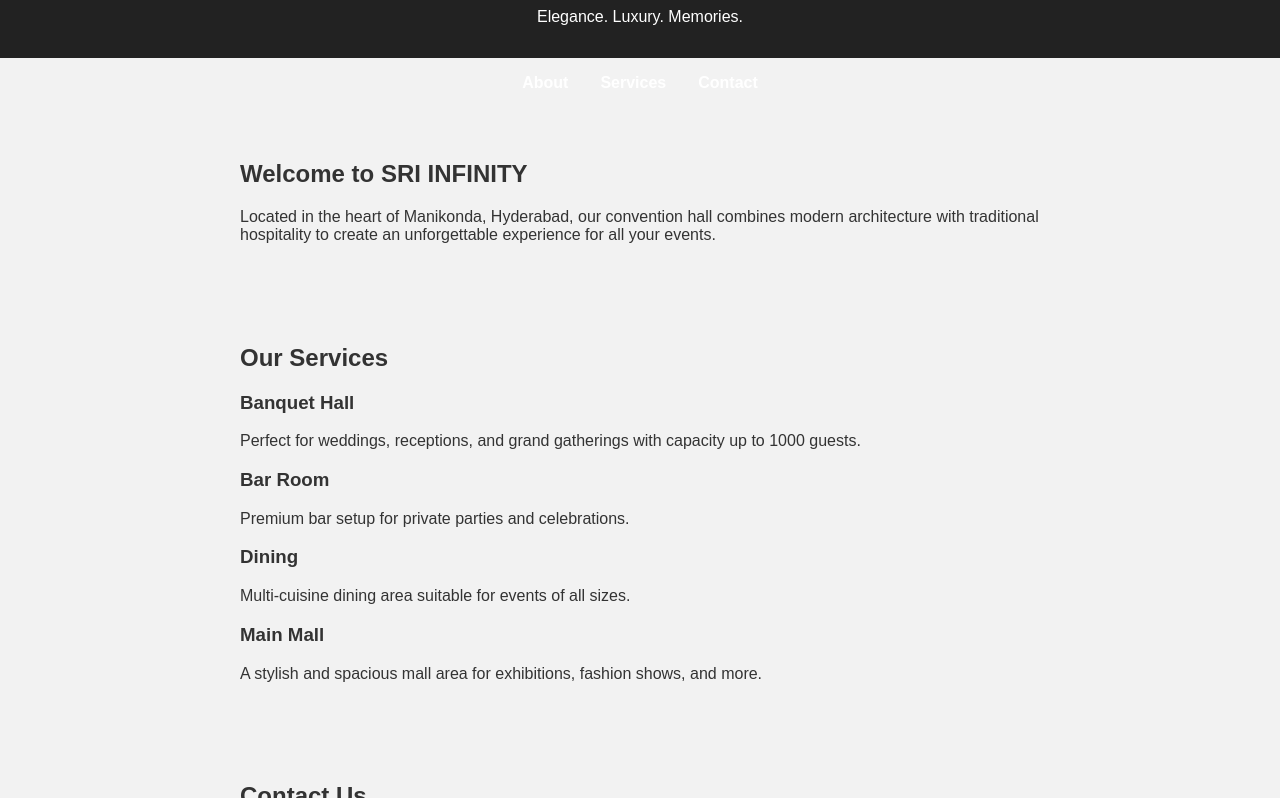
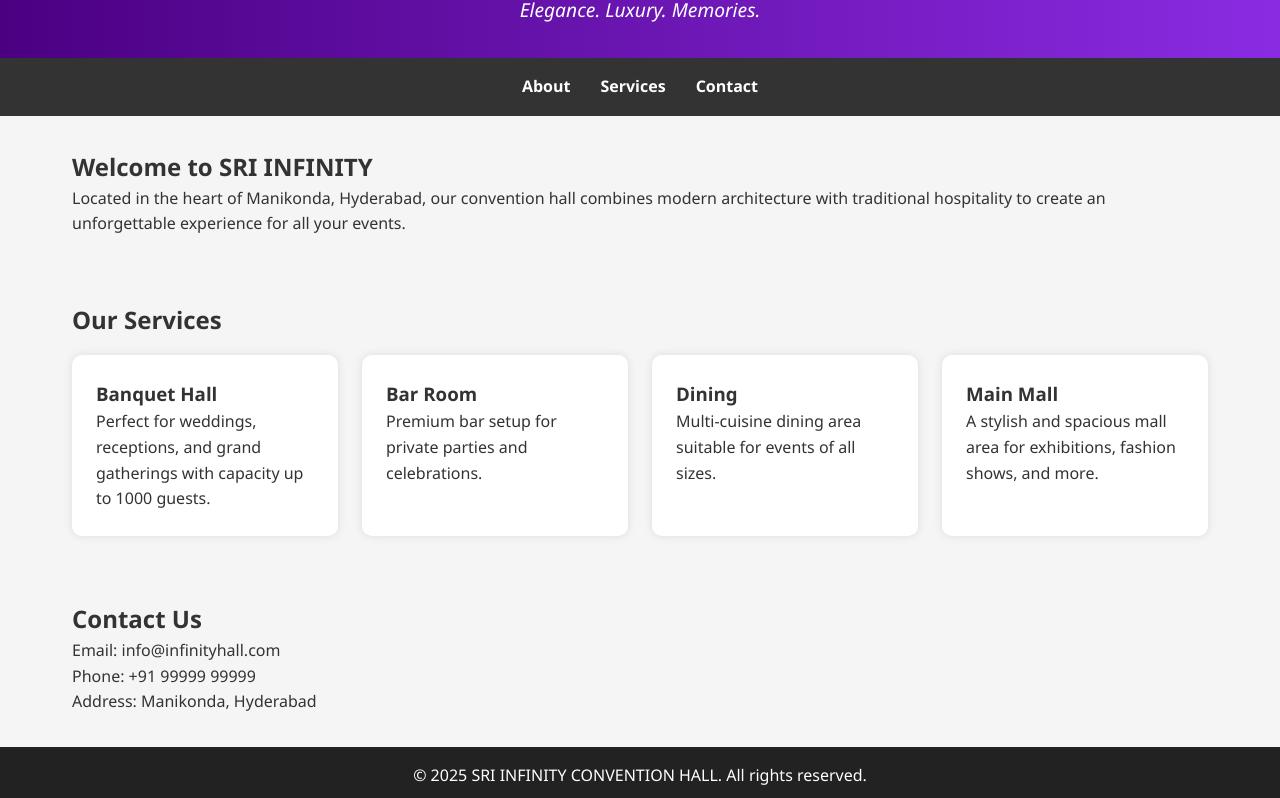
Before and after one commit to Srinivas-sarath/Srinivas-sarath.github.io, a plain HTML site: page index.html in a window 1280 px wide. Shown: the part 88-886 px from the top of the page. Drawn offline with Linux system fonts and the light colour scheme.

Commit message:
infinity 2

```diff
--- a/style.css
+++ b/style.css
@@ -1,51 +1,78 @@
+* {
+  margin: 0;
+  padding: 0;
+  box-sizing: border-box;
+  font-family: 'Segoe UI', Tahoma, Geneva, Verdana, sans-serif;
+}
+
 body {
-  margin: 0;
-  font-family: Arial, sans-serif;
-  background: #f2f2f2;
+  background-color: #f5f5f5;
   color: #333;
+  line-height: 1.6;
 }
 
 header {
-  background: #222;
-  color: white;
+  background: linear-gradient(to right, #4b0082, #8a2be2);
+  color: #fff;
+  padding: 2rem 1rem;
+  text-align: center;
+}
+
+.tagline {
+  font-style: italic;
+  font-size: 1.2rem;
+}
+
+nav {
+  background: #333;
   padding: 1rem;
   text-align: center;
 }
 
 nav ul {
+  list-style: none;
   display: flex;
   justify-content: center;
-  list-style: none;
-  padding: 0;
+  flex-wrap: wrap;
 }
 
-nav ul li {
-  margin: 0 1rem;
+nav li {
+  margin: 0 15px;
 }
 
-nav ul li a {
+nav a {
   color: white;
   text-decoration: none;
   font-weight: bold;
 }
 
+nav a:hover {
+  color: #ffd700;
+}
+
 section {
   padding: 2rem;
-  max-width: 800px;
+  max-width: 1200px;
   margin: auto;
 }
 
-#gravityCanvas {
-  width: 100%;
-  height: 400px;
-  display: block;
-  background: black;
+.services {
+  display: grid;
+  grid-template-columns: repeat(auto-fit, minmax(250px, 1fr));
+  gap: 1.5rem;
   margin-top: 1rem;
 }
 
+.card {
+  background-color: white;
+  padding: 1.5rem;
+  border-radius: 10px;
+  box-shadow: 0 0 10px rgba(0,0,0,0.1);
+}
+
 footer {
+  background: #222;
+  color: white;
   text-align: center;
   padding: 1rem;
-  background: #222;
-  color: white;
 }
```
